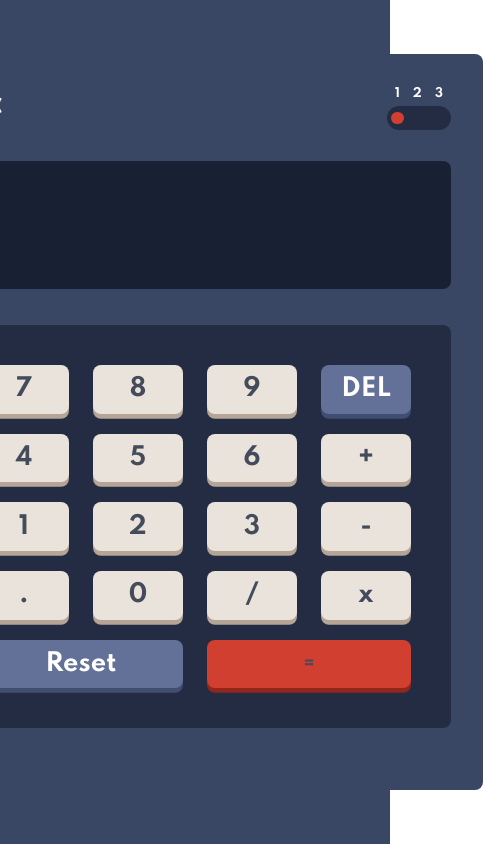
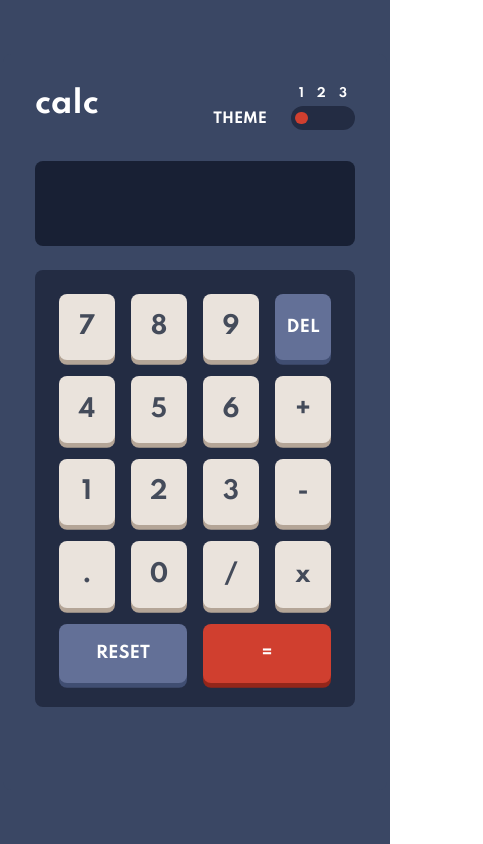
Before and after one commit to Rakans4/Calculator, an Angular app: page / in a window 390 px wide. Shown: the whole page, 483 px wide, since content can reach past the window. Built offline with nearby package versions, Linux system fonts and the light colour scheme.

Commit message:
responsive styles

```diff
--- a/src/app/calculator/calculator.component.css
+++ b/src/app/calculator/calculator.component.css
@@ -31,16 +31,23 @@
 .button {
     background-color: var(--key-background-primary);
     box-shadow: 0 0.3rem var(--key-shadow-primary);
+    font-size: 1.5rem;
+    line-height: 2rem;
 }
 
 .button-accent {
     background-color: var(--key-background-accent);
     box-shadow: 0 0.3rem var(--key-shadow-accent);
+    font-size: 1rem;
+    line-height: 1.5rem;
+    color: var(--accent-text);
 }
 
 .button-secondary {
     background-color: var(--key-background-secondary);
     box-shadow: 0 0.3rem var(--key-shadow-secondary);
+    font-size: 1rem;
+    line-height: 1.5rem;
 }
 
 .button:nth-of-type(17) {
--- a/src/app/calculator/calculator.component.html
+++ b/src/app/calculator/calculator.component.html
@@ -1,6 +1,8 @@
-<div class="w-[36rem] h-[46em] bg-mainBg rounded-lg p-8">
+<div class="w-[36rem] h-[46em] mobile:w-[24rem] bg-mainBg rounded-lg p-8">
     <div class="flex justify-between w-full" [ngClass]="{'text-white': selectedTheme == 1}">
         <span class="text-3xl">calc</span>
+        <div class="flex items-end">
+            <div class="mr-6 pb-2 text-sm">THEME</div>
             <div class="w-[4rem]">
                 <div class="flex w-full justify-between px-2 text-xs">
                     <span>1</span>
@@ -12,11 +14,12 @@
                 </div>
             </div>
         </div>
+    </div>
     <app-field [total]="errorDisplay == ''? total : errorDisplay" [ngClass]="{'text-white': selectedTheme == 1}"></app-field>
-    <div class="grid grid-cols-4 gap-y-5 gap-x-6 h-[60%] mt-9 bg-toggleBg p-10 rounded-lg">
-        <div *ngFor="let button of mybuttons" (click)="clickKeypad(button)" class="h-full rounded-lg flex items-center justify-center bg-keyBgPrimary button text-2xl"
-        [ngClass]="{'button-secondary text-white text-base': button.operation == 'delete' || button.operation == 'reset',
-                    'button-accent text-accentText text-base': button.operation == 'equals'}">
+    <div class="grid grid-cols-4 gap-y-5 gap-x-6 h-[60%] mt-9 bg-toggleBg p-10 rounded-lg mobile:gap-4 mobile:mt-6 mobile:h-[65%] mobile:p-6">
+        <div *ngFor="let button of mybuttons" (click)="clickKeypad(button)" class="h-full rounded-lg flex items-center justify-center bg-keyBgPrimary button"
+        [ngClass]="{'button-secondary text-white': button.operation == 'delete' || button.operation == 'reset',
+                    'button-accent text-accentText': button.operation == 'equals'}">
             <app-button [button]="button.text"></app-button>
         </div>
     </div>
--- a/src/app/calculator/calculator.component.ts
+++ b/src/app/calculator/calculator.component.ts
@@ -31,7 +31,7 @@ export class CalculatorComponent implements OnInit {
     { text: '0', operation: 'number', value: 0 },
     { text: '/', operation: 'divide', value: 11 },
     { text: 'x', operation: 'multiply', value: 11 },
-    { text: 'Reset', operation: 'reset', value: 13 },
+    { text: 'RESET', operation: 'reset', value: 13 },
     { text: '=', operation: 'equals', value: 14 },
   ];
 
--- a/src/app/field/field.component.html
+++ b/src/app/field/field.component.html
@@ -1,4 +1,4 @@
-<div class="h-32 bg-screenBg rounded-lg px-8 mt-6 flex justify-end items-center">
+<div class="h-32 mobile:h-[5.3rem] bg-screenBg rounded-lg px-8 mt-6 flex justify-end items-center basis-0 overflow-hidden">
     <div class="text-[2.5rem]">
         {{this.total}}
     </div>
--- a/src/styles.css
+++ b/src/styles.css
@@ -24,7 +24,7 @@
     --key-shadow-primary: hsl(28, 16%, 65%);
     --dark-text: hsl(221, 14%, 31%);
     --white: hsl(0, 0, 100%);
-    --accent-text: hsl(0, 0, 100%);
+    --accent-text: #fff;
 }
 
 .theme-two {
@@ -39,7 +39,7 @@
     --key-shadow-primary: hsl(35, 11%, 61%);
     --dark-text: hsl(60, 10%, 19%);
     --white: hsl(0, 0, 100%);
-    --accent-text: hsl(0, 0, 100%);
+    --accent-text: #fff;
 }
 
 .theme-three {
--- a/tailwind.config.js
+++ b/tailwind.config.js
@@ -4,6 +4,9 @@ module.exports = {
   ],
   theme: {
     extend: {
+      screens: {
+        'mobile': {'max': '600px'}
+      },
       colors: {
         mainBg:'var(--main-background)',
         toggleBg: 'var(--toggle-background-keypad-background)',
```
Lines whose indentation alone changed are shown as unchanged.
